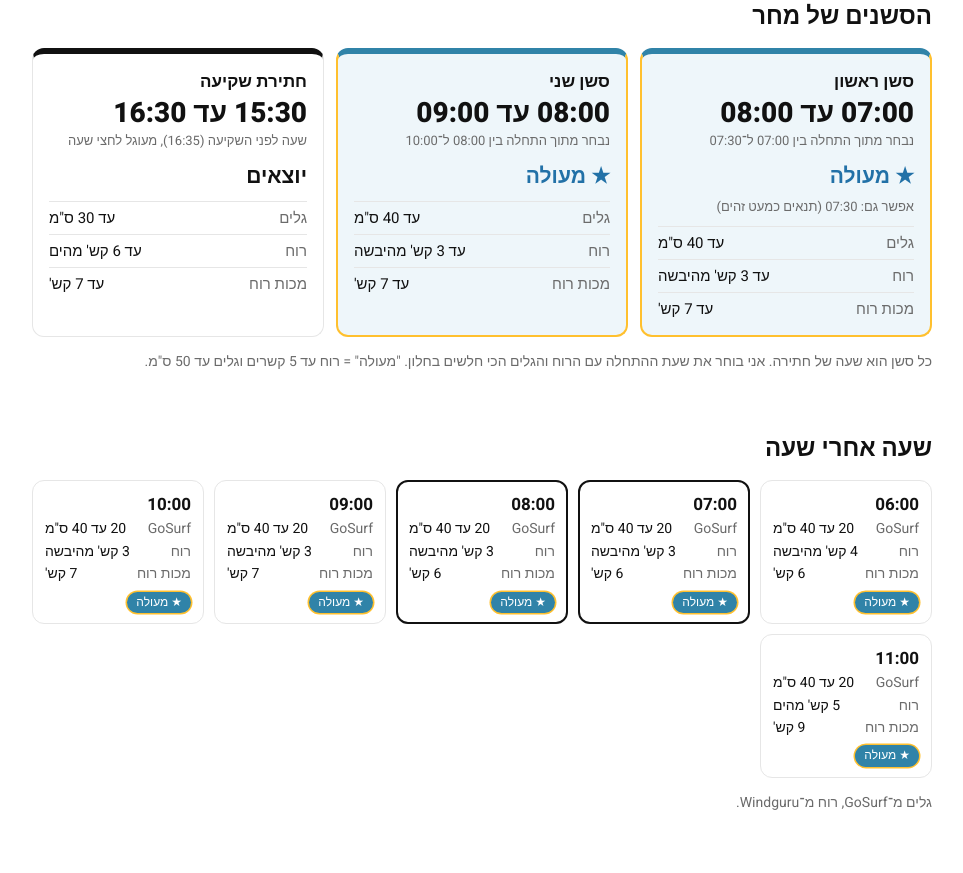
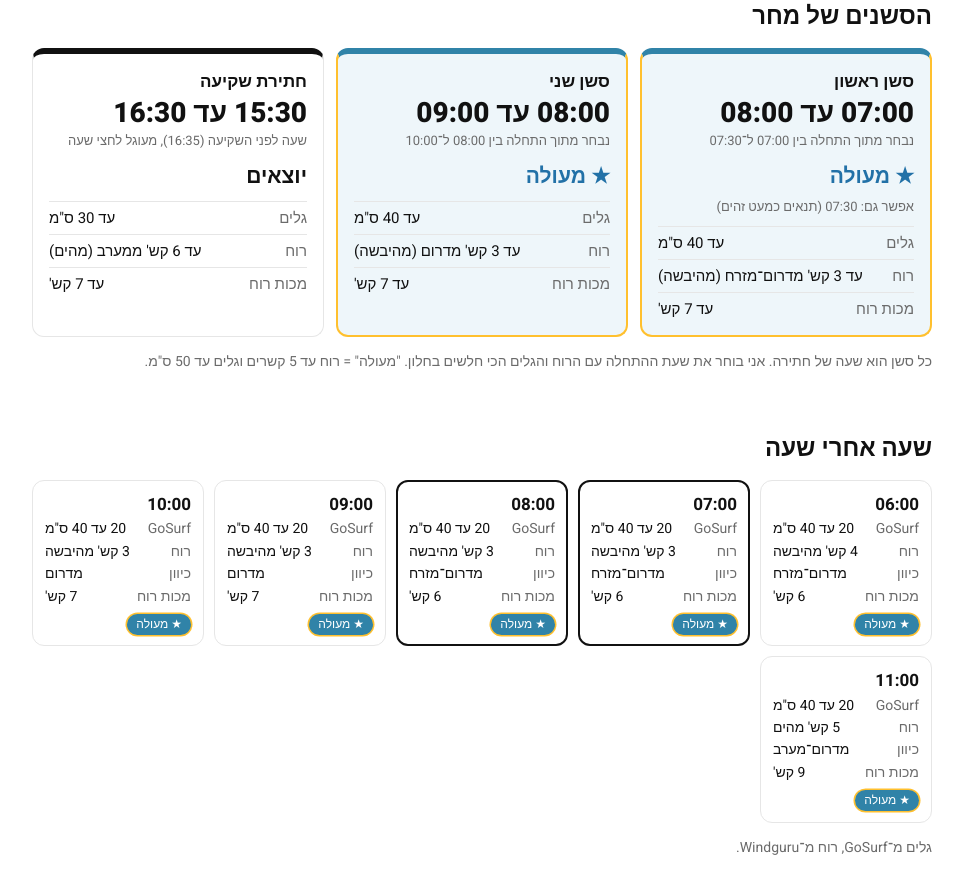
Before and after one commit to darelinbar/supaway-forecast, a website: page docs/index.html in a window 1280 px wide. Shown: the part 644-1517 px from the top of the page, without its empty margins (158-1121 px from the left). Drawn offline with nearby package versions, Linux system fonts and the light colour scheme.

Commit message:
Show where the wind comes from
Every wind value now names its compass direction (from Windguru) next to
the onshore/offshore note: sessions, hourly cards and the summary.

Co-Authored-By: Claude Opus 5.5 <noreply@anthropic.com>
Claude-Session: https://claude.ai/code/session_01YQBnzCU332tDvSE5wmSEPU

```diff
--- a/docs/index.html
+++ b/docs/index.html
@@ -109,6 +109,7 @@ const fmt=h=>pad(Math.floor(h))+':'+(h%1?'30':'00');
 const lerp=(pts,h)=>{if(!pts.length)return 0;const a=pts.filter(p=>p[0]<=h).pop()||pts[0],b=pts.find(p=>p[0]>=h)||pts[pts.length-1];return a[0]===b[0]?a[1]:a[1]+(b[1]-a[1])*(h-a[0])/(b[0]-a[0])};
 const onshore=d=>d>=200&&d<=340;
 const dirName=d=>['צפון','צפון־מזרח','מזרח','דרום־מזרח','דרום','דרום־מערב','מערב','צפון־מערב'][Math.round(d/45)%8];
+const windFrom=d=>d==null?'':`מ${dirName(d)} (${onshore(d)?'מהים':'מהיבשה'})`;
 const verdict=(wind,wave)=>wind>12||wave>70?['no','מבטלים']:wind>10||wave>50?['mid','לשיקולכם']:wind<=5&&wave<=50?['top','★ מעולה']:['ok','יוצאים'];
 const range=(a,b)=>{const r=[];for(let h=a;h<=b+1e-9;h+=.5)r.push(h);return r};
 
@@ -128,12 +129,12 @@ function render(D){
   const wgAt=h=>WG.reduce((a,w)=>Math.abs(w[0]-h)<Math.abs(a[0]-h)?w:a,WG[0]);
   const [sh,sm]=D.sunset.split(':').map(Number),SUNSET=sh+sm/60;
   const near=st=>{const lo=WG.filter(p=>p[0]<=st).pop(),hi=WG.find(p=>p[0]>=st+1);return WG.filter(p=>(!lo||p[0]>=lo[0])&&(!hi||p[0]<=hi[0]))};
-  const evalSlot=st=>{const hs=[st,st+.5,st+1],nb=near(st),wind=Math.max(...nb.map(p=>p[1])),gust=Math.max(...nb.map(p=>p[2])),wave=Math.max(...goMax.filter(p=>p[0]>=(goMax.filter(q=>q[0]<=st).pop()||goMax[0])[0]&&p[0]<=(goMax.find(q=>q[0]>=st+1)||goMax[goMax.length-1])[0]).map(p=>p[1]));return{st,windRaw:wind,wind:Math.ceil(wind-0.05),gust:Math.ceil(gust-0.05),wave:Math.round(wave/5)*5,score:wind*2+gust+wave/10,from:onshore(wgAt(st+.5)[3])?'מהים':'מהיבשה'}};
+  const evalSlot=st=>{const hs=[st,st+.5,st+1],nb=near(st),wind=Math.max(...nb.map(p=>p[1])),gust=Math.max(...nb.map(p=>p[2])),wave=Math.max(...goMax.filter(p=>p[0]>=(goMax.filter(q=>q[0]<=st).pop()||goMax[0])[0]&&p[0]<=(goMax.find(q=>q[0]>=st+1)||goMax[goMax.length-1])[0]).map(p=>p[1]));return{st,windRaw:wind,wind:Math.ceil(wind-0.05),gust:Math.ceil(gust-0.05),wave:Math.round(wave/5)*5,score:wind*2+gust+wave/10,from:onshore(wgAt(st+.5)[3])?'מהים':'מהיבשה',dir:wgAt(st+.5)[3]}};
   const vOf=r=>verdict(r.windRaw,r.wave);
   const pick=starts=>{const all=starts.map(evalSlot),best=all.reduce((a,b)=>b.score<a.score-0.01?b:a);best.alts=all.filter(x=>x!==best&&vOf(x)[0]===vOf(best)[0]&&x.wind-best.wind<=1&&x.wave-best.wave<=10).map(x=>fmt(x.st));return best};
   const s1=pick(range(7,7.5)),s2=pick(range(Math.max(8,s1.st+1),10)),s3=evalSlot(Math.floor((SUNSET-1)*2)/2);
   const res=[['סשן ראשון',s1,'נבחר מתוך התחלה בין 07:00 ל־07:30'],['סשן שני',s2,'נבחר מתוך התחלה בין 08:00 ל־10:00'],['חתירת שקיעה',s3,`שעה לפני השקיעה (${D.sunset}), מעוגל לחצי שעה`]].map(([n,r,why])=>({n,why,...r,t:fmt(r.st)+' עד '+fmt(r.st+1),v:vOf(r)}));
-  $('sessions').innerHTML=res.map(r=>`<div class="sess ${r.v[0]}"><div class="st"><b>${r.n}</b></div><div class="time">${r.t}</div><div class="why">${esc(r.why)}</div><div class="sv">${r.v[1]}</div>${r.alts&&r.alts.length?`<div class="alt">אפשר גם: ${r.alts.join(' · ')} (תנאים כמעט זהים)</div>`:''}<div class="r"><span>גלים</span><span>עד ${r.wave} ס"מ</span></div><div class="r"><span>רוח</span><span>עד ${r.wind} קש' ${r.from}</span></div><div class="r"><span>מכות רוח</span><span>עד ${r.gust} קש'</span></div></div>`).join('');
+  $('sessions').innerHTML=res.map(r=>`<div class="sess ${r.v[0]}"><div class="st"><b>${r.n}</b></div><div class="time">${r.t}</div><div class="why">${esc(r.why)}</div><div class="sv">${r.v[1]}</div>${r.alts&&r.alts.length?`<div class="alt">אפשר גם: ${r.alts.join(' · ')} (תנאים כמעט זהים)</div>`:''}<div class="r"><span>גלים</span><span>עד ${r.wave} ס"מ</span></div><div class="r"><span>רוח</span><span>עד ${r.wind} קש' ${windFrom(r.dir)}</span></div><div class="r"><span>מכות רוח</span><span>עד ${r.gust} קש'</span></div></div>`).join('');
   const morning=res.slice(0,2),allTop=morning.every(r=>r.v[0]==='top'),anyNo=morning.some(r=>r.v[0]==='no'),anyMid=morning.some(r=>r.v[0]==='mid');
   const go=$('go');go.hidden=false;go.textContent=anyNo?'✕ מבטלים את סשני הבוקר':anyMid?'! לשיקולכם':'✓ יוצאים לחתירה';
   if(anyNo){go.style.background='#d93a3f';go.style.color='#fff'}else if(anyMid){go.style.background='#d99a00';go.style.color='#111'}
@@ -141,7 +142,7 @@ function render(D){
   $('whyWord').textContent=anyNo?'מבטלים':anyMid?'לשיקולכם':'יוצאים';
   // שעה אחרי שעה
   const best=[...new Set([s1.st,s1.st+.5,s2.st,s2.st+.5].map(Math.floor))];
-  $('hours').innerHTML=[6,7,8,9,10,11].map(h=>{const g=goAt(h),w=wgAt(h),v=verdict(w[1],g[1]);return`<div class="h${best.includes(h)?' best':''}"><b>${pad(h)}:00</b><div class="r"><span>${goOk?'GoSurf':'גלים (גיבוי)'}</span><span>${g[1]?g[0]+' עד '+g[1]+' ס"מ':'פלטה'}</span></div><div class="r"><span>רוח</span><span>${w[1]} קש' ${onshore(w[3])?'מהים':'מהיבשה'}</span></div><div class="r"><span>מכות רוח</span><span>${w[2]} קש'</span></div><span class="tag${v[0]==='top'?' top':''}">${v[1]}</span></div>`}).join('');
+  $('hours').innerHTML=[6,7,8,9,10,11].map(h=>{const g=goAt(h),w=wgAt(h),v=verdict(w[1],g[1]);return`<div class="h${best.includes(h)?' best':''}"><b>${pad(h)}:00</b><div class="r"><span>${goOk?'GoSurf':'גלים (גיבוי)'}</span><span>${g[1]?g[0]+' עד '+g[1]+' ס"מ':'פלטה'}</span></div><div class="r"><span>רוח</span><span>${w[1]} קש' ${onshore(w[3])?'מהים':'מהיבשה'}</span></div><div class="r"><span>כיוון</span><span>מ${dirName(w[3])}</span></div><div class="r"><span>מכות רוח</span><span>${w[2]} קש'</span></div><span class="tag${v[0]==='top'?' top':''}">${v[1]}</span></div>`}).join('');
   // כותרת וטקסט
   const day=WG.filter(w=>w[0]>=6&&w[0]<=17),dMax=Math.max(...day.map(w=>w[1])),dGust=Math.max(...day.map(w=>w[2]));
   const mWind=[s1.wind,s2.wind],mWave=Math.max(s1.wave,s2.wave);
@@ -167,9 +168,9 @@ function render(D){
   // למה
   $('why').innerHTML=[
     `<b>גלים:</b> ${seaWord} בבוקר, עד ${mWave} ס"מ בסשנים.${mWave>70?' זה מעל הגבול של 70 ס"מ.':''}`,
-    `<b>רוח:</b> עד ${Math.max(...mWind)} קשרים בסשנים של הבוקר, ${s1.from}.${s1.from==='מהיבשה'?' שווה לשמור על הקבוצה קרוב לחוף ולא לתת לה להיסחף פנימה.':''}${Math.max(...mWind)>12?' זה מעל הגבול של 12 קשרים.':''}`,
+    `<b>רוח:</b> עד ${Math.max(...mWind)} קשרים בסשנים של הבוקר, ${windFrom(s1.dir)}.${s1.from==='מהיבשה'?' שווה לשמור על הקבוצה קרוב לחוף ולא לתת לה להיסחף פנימה.':''}${Math.max(...mWind)>12?' זה מעל הגבול של 12 קשרים.':''}`,
     turn?`<b>אחר הצהריים:</b> מ־${pad(turn[0])}:00 רוח מהים של עד ${Math.max(...aft.map(w=>w[1]),turn[1])} קשרים.`:'',
-    `<b>חתירת שקיעה:</b> ${s3.v?'':''}${fmt(s3.st)} עד ${fmt(s3.st+1)}: רוח עד ${s3.wind} קשרים ${s3.from}, גלים עד ${s3.wave} ס"מ. ${res[2].v[1].replace('★ ','')}.`
+    `<b>חתירת שקיעה:</b> ${s3.v?'':''}${fmt(s3.st)} עד ${fmt(s3.st+1)}: רוח עד ${s3.wind} קשרים ${windFrom(s3.dir)}, גלים עד ${s3.wave} ס"מ. ${res[2].v[1].replace('★ ','')}.`
   ].filter(Boolean).map(t=>`<li>${t}</li>`).join('');
   // חותמת זמן ותוקף
   const gen=new Date(D.generatedAt),genTxt=new Intl.DateTimeFormat('he-IL',{timeZone:'Asia/Jerusalem',day:'numeric',month:'long',hour:'2-digit',minute:'2-digit'}).format(gen);
```
